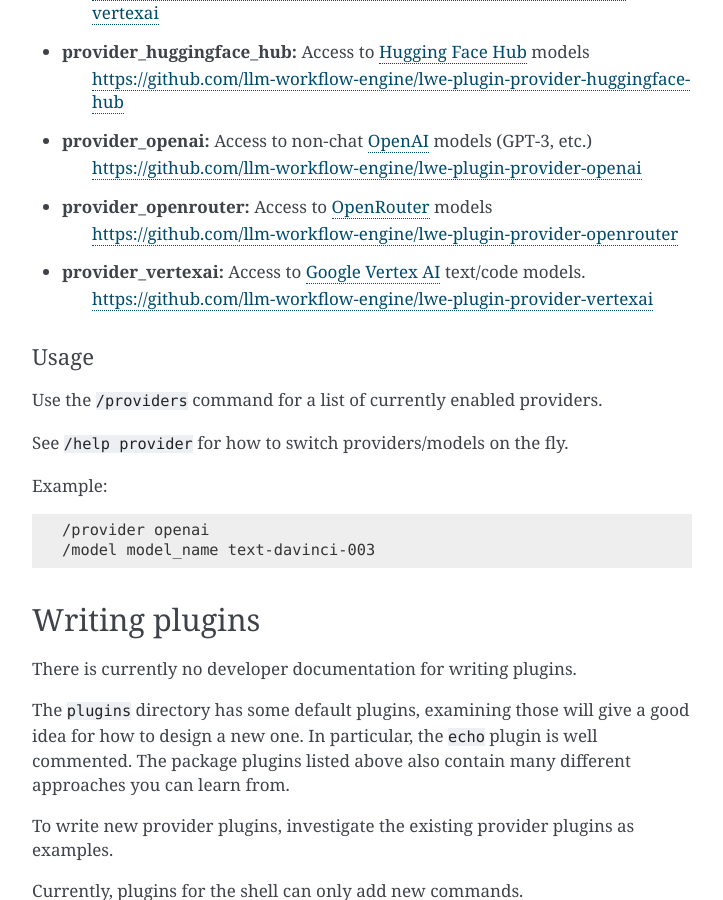
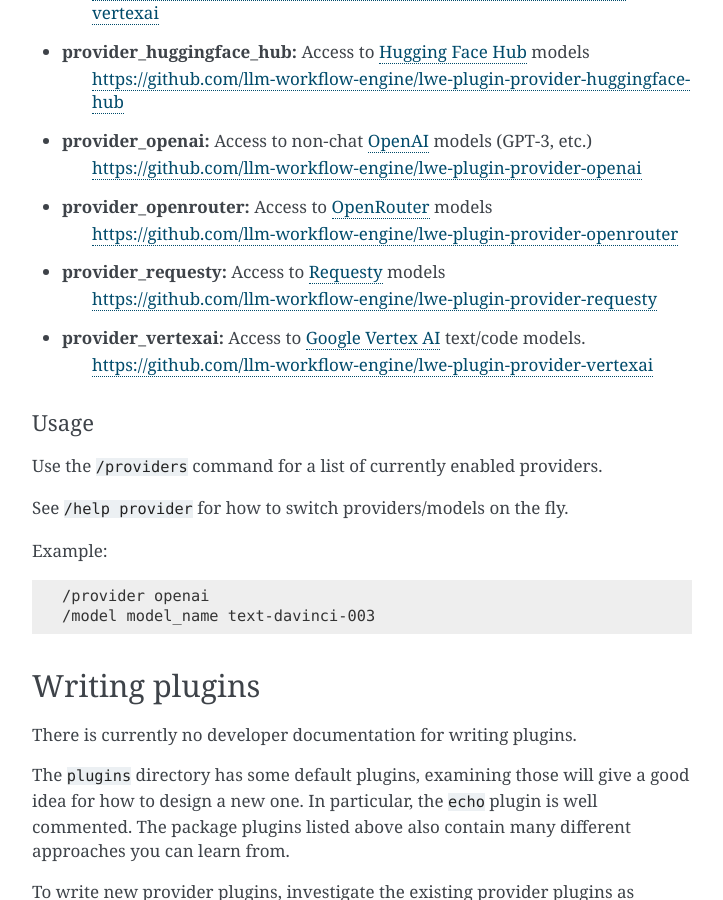
Before and after one commit to llm-workflow-engine/llm-workflow-engine, a Sphinx documentation site: the page built from docs/plugins.rst, in a window 1280 px wide and 900 px high, scrolled down 3730 px. Shown: the whole window, without its empty margins (388-1111 px from the left). Built offline with Sphinx 7.4.7, drawn with Linux system fonts in a browser that asks for light colours.

Commit message:
add requesty provider plugin doc

```diff
--- a/docs/plugins.rst
+++ b/docs/plugins.rst
@@ -152,6 +152,8 @@
    https://github.com/llm-workflow-engine/lwe-plugin-provider-openai
 * **provider_openrouter:** Access to `OpenRouter <https://openrouter.ai/models)>`_ models
    https://github.com/llm-workflow-engine/lwe-plugin-provider-openrouter
+* **provider_requesty:** Access to `Requesty <https://www.requesty.ai/solution/llm-routing/models)>`_ models
+   https://github.com/llm-workflow-engine/lwe-plugin-provider-requesty
 * **provider_vertexai:** Access to `Google Vertex AI <https://cloud.google.com/vertex-ai/docs/generative-ai/learn/models>`_ text/code models.
    https://github.com/llm-workflow-engine/lwe-plugin-provider-vertexai
 
```
